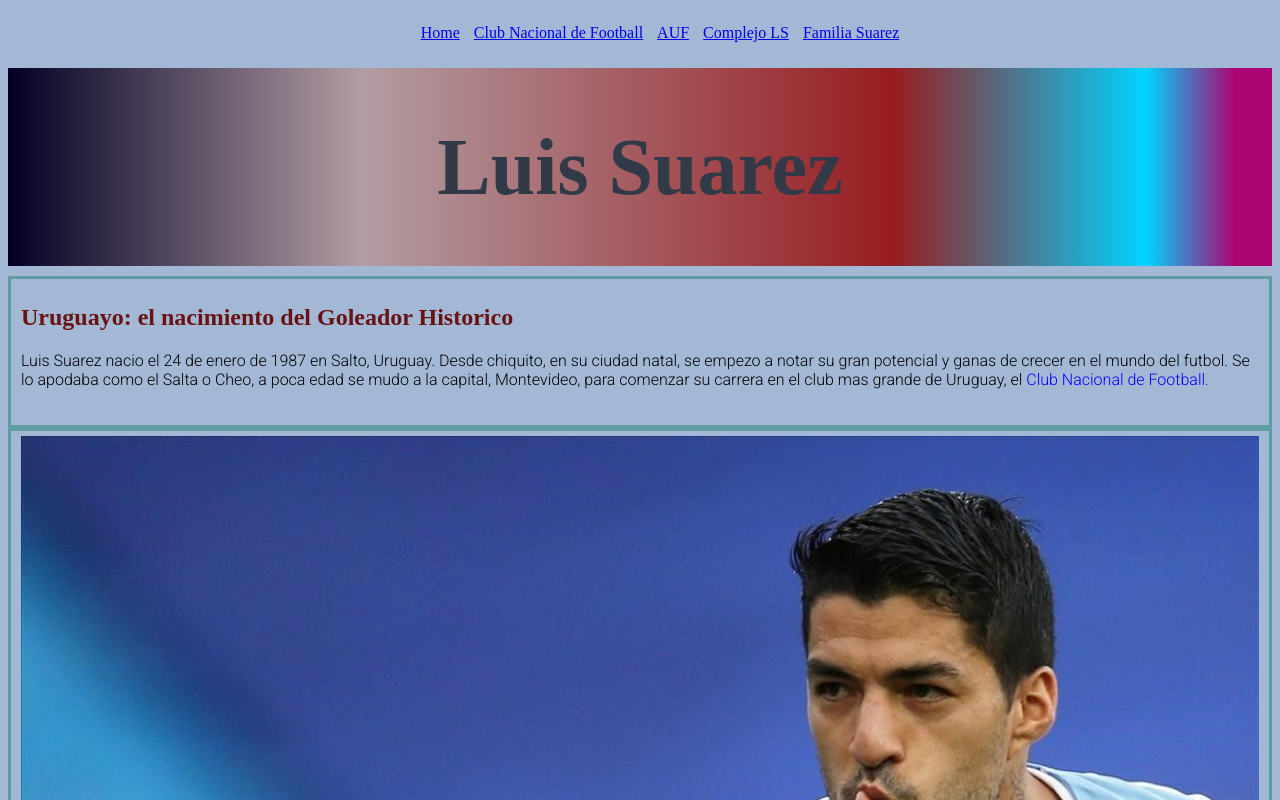
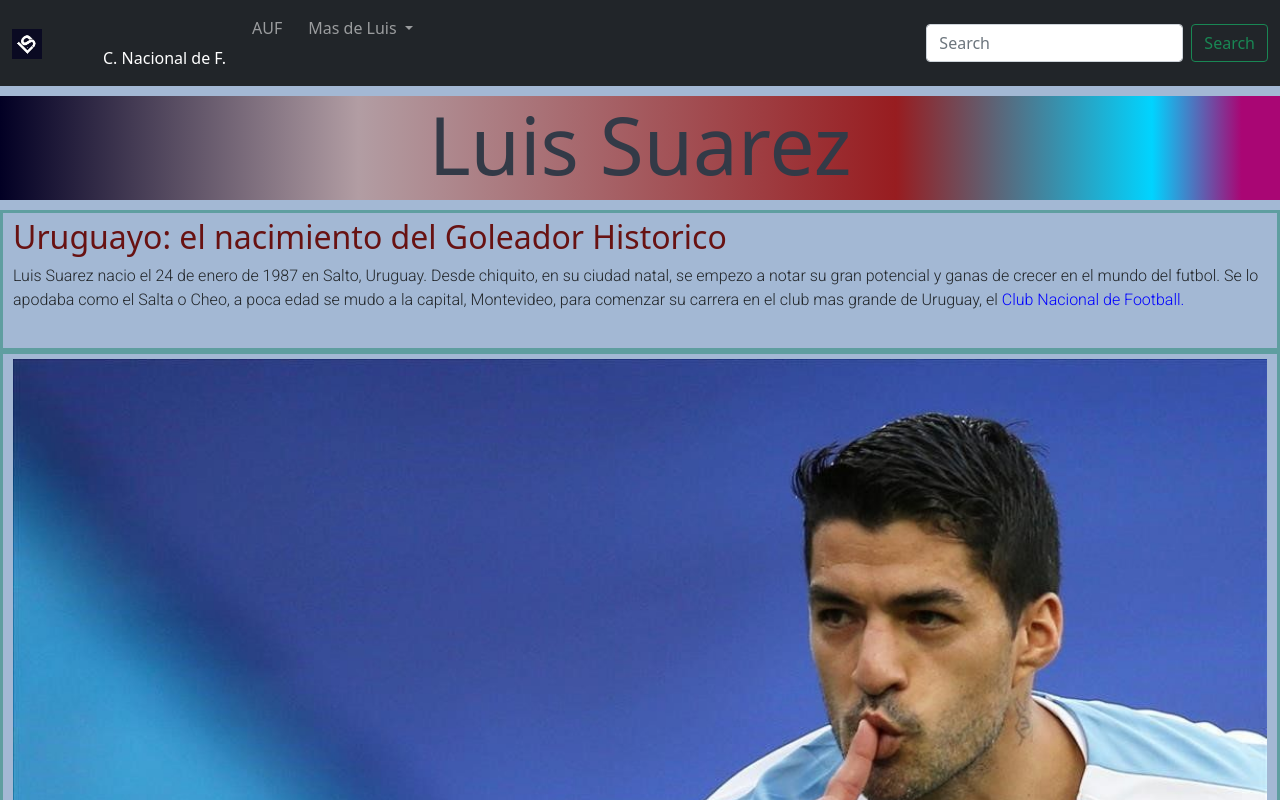
Before and after one commit to rodriclav2809/proyecto_coder, a plain HTML site: page index.html in a window 1280 px wide. Shown: the top 800 px of the page. Drawn offline with nearby package versions, Linux system fonts and the light colour scheme.

Commit message:
bootsrap

```diff
--- a/index.html
+++ b/index.html
@@ -8,6 +8,10 @@
 
     <!--Mi titulo de pagina-->
     <title>Luis Suarez</title>
+
+    <!--link a bootstrap-->
+    <link href="https://cdn.jsdelivr.net/npm/bootstrap@5.1.3/dist/css/bootstrap.min.css" rel="stylesheet"
+        integrity="sha384-1BmE4kWBq78iYhFldvKuhfTAU6auU8tT94WrHftjDbrCEXSU1oBoqyl2QvZ6jIW3" crossorigin="anonymous">
 
     <!--Link a mi css-->
     <link rel="stylesheet" href="main.css">
@@ -23,15 +27,44 @@
 
 <body>
     <div class="contenedor-proyecto">
-        <nav>
-            <ul>
-                <li><a href="index.html">Home</a></li>
-                <li><a href="pages/clubnacionaldefootball.html">Club Nacional de Football</a></li>
-                <li><a href="pages/auf.html">AUF</a></li>
-                <li><a href="pages/complejols.html">Complejo LS</a></li>
-                <li><a href="pages/familia.html">Familia Suarez</a></li>
-            </ul>
-        </nav>
+        <nav class="navbar navbar-expand-lg navbar-dark bg-dark">
+            <div class="container-fluid">
+              <a class="navbar-brand" href="index.html">
+                <img src="/pictures/logo.JPG" alt="logols" width="30" height="30">
+
+                <button class="navbar-toggler" type="button" data-bs-toggle="collapse" data-bs-target="#navbarSupportedContent"
+                  aria-controls="navbarSupportedContent" aria-expanded="false" aria-label="Toggle navigation">
+                  <span class="navbar-toggler-icon"></span>
+                </button>
+                <div class="collapse navbar-collapse" id="navbarSupportedContent">
+                  <ul class="navbar-nav me-auto mb-2 mb-lg-0">
+                    <li class="nav-item">
+                      <a class="nav-link active" href="pages/clubnacionaldefootball.html">C. Nacional de F.</a>
+                    </li>
+                    <li class="nav-item">
+                      <a class="nav-link" href="pages/auf.html">AUF</a>
+                    </li>
+                    <li class="nav-item dropdown">
+                      <a class="nav-link dropdown-toggle" href="#" id="navbarDropdown" role="button" data-bs-toggle="dropdown"
+                        aria-expanded="false">
+                        Mas de Luis
+                      </a>
+                      <ul class="dropdown-menu" aria-labelledby="navbarDropdown">
+                        <li><a class="dropdown-item" href="pages/complejols.html">Complejo LS</a></li>
+                        <li><a class="dropdown-item" href="pages/familia.html">Familia</a></li>
+                        <li><hr class="dropdown-divider"></li>
+                        <li><a class="dropdown-item" href="#">Something else here</a></li>
+                      </ul>
+                    </li>
+                  </ul>
+                  <form class="d-flex">
+                    <input class="form-control me-2" type="search" placeholder="Search" aria-label="Search">
+                    <button class="btn btn-outline-success" type="submit">Search</button>
+                  </form>
+                </div>
+            </div>
+          </nav>
+
 
         <header class="header-contenedor">
             <h1 class="titulo-principal">Luis Suarez</h1>
@@ -41,11 +74,13 @@
             <section>
                 <h2 class="segundo-titulo">Uruguayo: el nacimiento del Goleador Historico</h2>
 
-                <p>Luis Suarez nacio el 24 de enero de 1987 en Salto, Uruguay. Desde chiquito, en su ciudad natal, se
+                <p>Luis Suarez nacio el 24 de enero de 1987 en Salto, Uruguay. Desde chiquito, en su
+                    ciudad natal, se
                     empezo
                     a
                     notar su gran potencial y ganas de crecer en el mundo del futbol.
-                    Se lo apodaba como el Salta o Cheo, a poca edad se mudo a la capital, Montevideo, para comenzar su
+                    Se lo apodaba como el Salta o Cheo, a poca edad se mudo a la capital,
+                    Montevideo, para comenzar su
                     carrera
                     en
                     el club mas grande de Uruguay, el <span>Club Nacional de Football.</span>
@@ -60,10 +95,12 @@
 
                 <h3 id="encabezado-tres">Primeros Pasos</h3>
                 <p>
-                    Empezo su carrera en el Bolso en la etapa de baby futbol, debutando en primera como profesional, el
+                    Empezo su carrera en el Bolso en la etapa de baby futbol, debutando en primera
+                    como profesional, el
                     3 de
                     mayo de 2005, jugando Copa Libertadores de America.
-                    Su primer gol oficial, fue el 10 de setiembre del 2005. Rapidamente se convirtio en jugador titular
+                    Su primer gol oficial, fue el 10 de setiembre del 2005. Rapidamente se convirtio
+                    en jugador titular
                     del
                     equipo, marcando muchos goles y logrando dos campeonatos uruguayos.
                 </p>
@@ -130,7 +167,8 @@
 
                 </div>
 
-                <p>Con la seleccion uruguaya lleva marcados 68 goles (43 oficiales), siendo el goleador historico de
+                <p>Con la seleccion uruguaya lleva marcados 68 goles (43 oficiales), siendo el
+                    goleador historico de
                     <span>Uruguay</span>
                 </p>
                 <div class="multimedia">
@@ -142,9 +180,11 @@
             </section>
 
             <section>
-                La historia de este gran jugador se sigue y seguira escribiendo, y la ultima gran pagina sera sin lugar
+                La historia de este gran jugador se sigue y seguira escribiendo, y la ultima gran
+                pagina sera sin lugar
                 a
-                dudas, la del mundial de Qatar, donde buscara ser el goleador historico de la Celeste en los mundiales.
+                dudas, la del mundial de Qatar, donde buscara ser el goleador historico de la
+                Celeste en los mundiales.
             </section>
 
         </main>
@@ -157,6 +197,11 @@
 
     </div>
 
+
+    <script src="https://cdn.jsdelivr.net/npm/bootstrap@5.1.3/dist/js/bootstrap.bundle.min.js"
+        integrity="sha384-ka7Sk0Gln4gmtz2MlQnikT1wXgYsOg+OMhuP+IlRH9sENBO0LRn5q+8nbTov4+1p"
+        crossorigin="anonymous">
+    </script>
     <body>
 
 </html>
```
Also changed, not shown: pictures/logo.JPG (added), pictures/lucho4.jpg.
